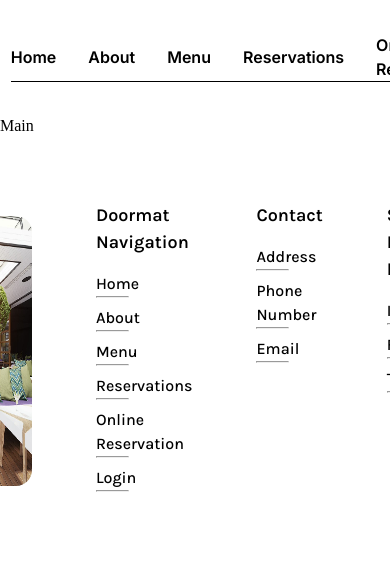
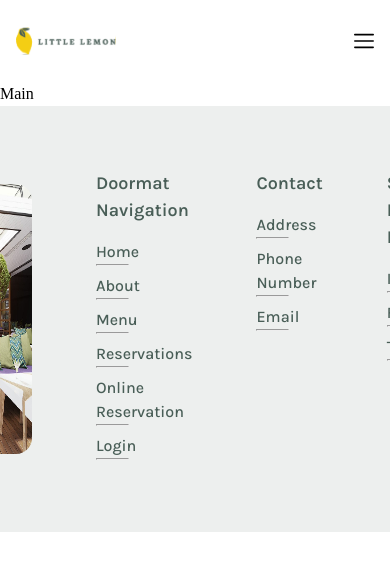
Before and after one commit to TonchoLozev/little-lemon-app, a React (Create React App) app: page / in a window 390 px wide. Shown: the top 570 px of the page. Built offline with nearby package versions, Linux system fonts and the light colour scheme; a web font is replaced by a local one.

Commit message:
Add mobile navigation

```diff
--- a/src/components/Header/index.css
+++ b/src/components/Header/index.css
@@ -1,9 +1,10 @@
 header {
     display: flex;
     flex: 1;
-    justify-content: center;
+    justify-content: space-between;
     align-items: center;
-    padding: 32px 0;
+    padding: 16px;
+    position: relative;
 }
 
 .header-logo {
@@ -12,6 +13,11 @@ header {
 }
 
 @media (min-width: 1025px) {
+    header {
+        padding: 32px 0;
+        justify-content: center;
+    }
+
     .header-logo {
         width: 150px;
     }
--- /dev/null
+++ b/src/components/Nav/desktop.css
@@ -0,0 +1,20 @@
+ul.nav-list-desk {
+    display: none;
+    flex-direction: row;
+    align-items: center;
+    border-bottom: 1px solid black;
+}
+
+@media (min-width: 768px) {
+    ul.nav-list-desk {
+        display: flex;
+    }
+}
+
+ul.nav-list-desk li {
+    margin-right: 32px;
+}
+
+ul.nav-list-desk li:last-of-type {
+    margin-right: 0;
+}
--- /dev/null
+++ b/src/components/Nav/desktop.tsx
@@ -0,0 +1,19 @@
+import React from 'react';
+
+import Constants from '../../constants.ts';
+
+import './desktop.css';
+
+const NavDesktop = () => {
+    return (
+        <ul className="nav-list-desk nav-font">
+            {Constants.LINKS.NAVIGATION.map(({ name, link }, index) => (
+                <li key={index}>
+                    <a href={link}>{name}</a>
+                </li>
+            ))}
+        </ul>
+    );
+};
+
+export default NavDesktop;
--- a/src/components/Nav/index.css
+++ /dev/null
@@ -1,14 +0,0 @@
-ul.nav-list {
-    display: flex;
-    flex-direction: row;
-    align-items: center;
-    border-bottom: 1px solid black;
-}
-
-ul.nav-list li {
-    margin-right: 32px;
-}
-
-ul.nav-list li:last-of-type {
-    margin-right: 0;
-}
--- a/src/components/Nav/index.tsx
+++ b/src/components/Nav/index.tsx
@@ -1,18 +1,14 @@
 import React from 'react';
 
-import Constants from '../../constants.ts';
-
-import './index.css';
+import NavDesktop from './desktop.tsx';
+import NavMobile from './mobile.tsx';
 
 const Nav = () => {
     return (
-        <ul className="nav-list nav-font">
-            {Constants.LINKS.NAVIGATION.map(({ name, link }, index) => (
-                <li key={index}>
-                    <a href={link}>{name}</a>
-                </li>
-            ))}
-        </ul>
+        <>
+            <NavDesktop />
+            <NavMobile />
+        </>
     );
 };
 
--- /dev/null
+++ b/src/components/Nav/mobile.css
@@ -0,0 +1,36 @@
+.nav-mob {
+    display: flex;
+    flex-direction: column;
+}
+
+ul.nav-list-mob {
+    position: absolute;
+    bottom: 0;
+    background: white;
+    flex-direction: row;
+    display: flex;
+    align-items: center;
+    flex-wrap: wrap;
+    width: 0;
+    height: 0;
+}
+
+ul.nav-list-mob--opened {
+    transition: width 400ms ease-in-out;
+    width: 80%;
+    height: 100%;
+}
+
+ul.nav-list-mob li {
+    margin-right: 32px;
+}
+
+ul.nav-list-mob li:last-of-type {
+    margin-right: 0;
+}
+
+@media (min-width: 768px) {
+    .nav-mob {
+        display: none;
+    }
+}
--- /dev/null
+++ b/src/components/Nav/mobile.tsx
@@ -0,0 +1,48 @@
+import React, { useState } from 'react';
+
+import Constants from '../../constants.ts';
+
+import iconHamburgerMenu from '../../assets/icons/icon_hamburger_menu.svg';
+
+import './mobile.css';
+
+const NavMobile = () => {
+    const [isMenuOpened, setIsMenuOpened] = useState(false);
+    const [isListShown, setIsListShown] = useState(false);
+
+    const handleClick = () => {
+        setIsMenuOpened((prevState) => !prevState);
+        if (isListShown) {
+            setIsListShown((prevState) => !prevState);
+        } else {
+            setTimeout(() => setIsListShown((prevState) => !prevState), 300);
+        }
+    };
+
+    return (
+        <>
+            <div className="nav-mob">
+                <img
+                    src={iconHamburgerMenu}
+                    height={20}
+                    width={20}
+                    className="icon-gamburger-menu"
+                    alt="Hamburger Menu"
+                    onClick={handleClick}
+                />
+            </div>
+            <ul
+                className={`nav-list-mob ${isMenuOpened ? 'nav-list-mob--opened' : ''} nav-font`}
+            >
+                {isListShown &&
+                    Constants.LINKS.NAVIGATION.map(({ name, link }, index) => (
+                        <li key={index}>
+                            <a href={link}>{name}</a>
+                        </li>
+                    ))}
+            </ul>
+        </>
+    );
+};
+
+export default NavMobile;
--- a/src/index.css
+++ b/src/index.css
@@ -1,3 +1,4 @@
+@import './styles/variables.css';
 @import './styles/reset.css';
 @import './styles/fonts.css';
 @import './styles/global.css';
--- a/src/index.js
+++ b/src/index.js
@@ -1,3 +1,4 @@
+/* eslint-env browser */
 import React from 'react';
 import ReactDOM from 'react-dom/client';
 import './index.css';
--- a/src/styles/fonts.css
+++ b/src/styles/fonts.css
@@ -3,7 +3,7 @@
     font-optical-sizing: auto;
     font-weight: 600;
     font-style: normal;
-    font-size: 16px;
+    font-size: 14px;
 }
 
 @media (min-width: 1025px) {
--- a/src/styles/variables.css
+++ b/src/styles/variables.css
@@ -3,4 +3,6 @@
     --primary-green: #495e57;
     --primary-yellow: #f4ce14;
     --seconary-light-grey: #edefee;
+    --tablet-breakpoint: 768px;
+    --desktop-breakpoint: 1025px;
 }
```
Also changed, not shown: src/assets/icons/icon_hamburger_menu.svg (added).
